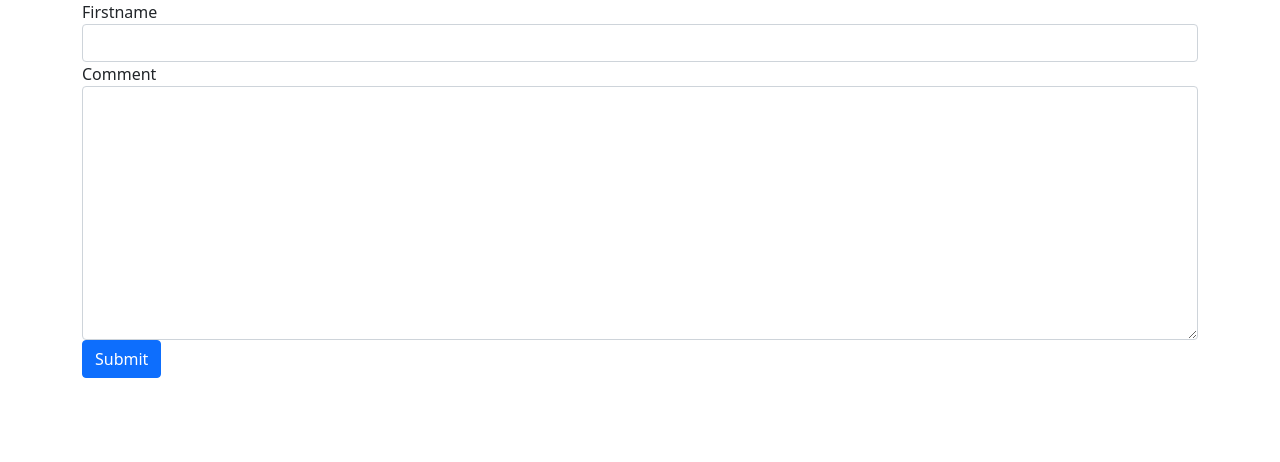
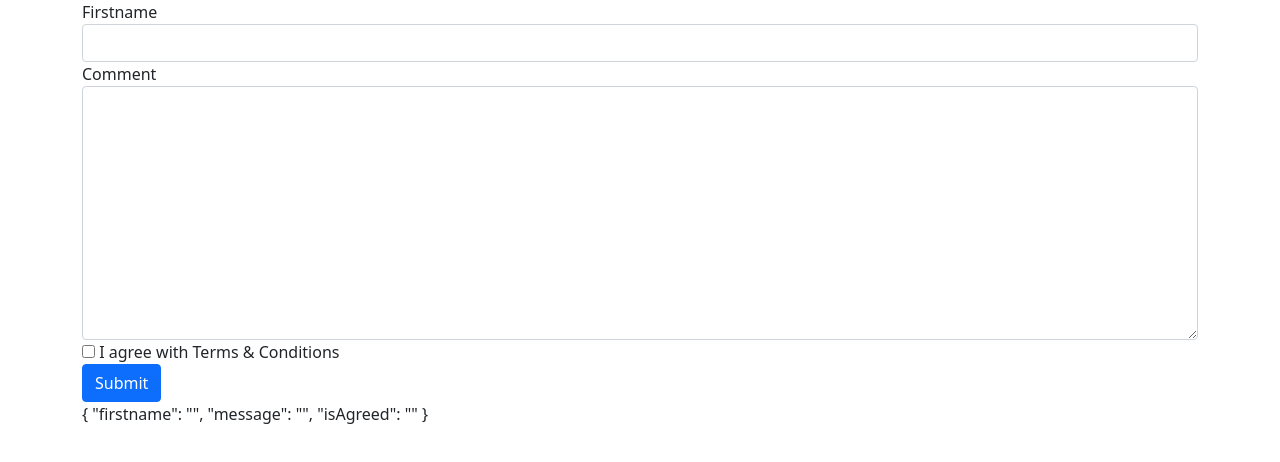
Before and after one commit to fbozas/angular-app, an Angular app: page / in a window 1280 px wide. Shown: the top 462 px of the page. Built offline with nearby package versions, Linux system fonts and the light colour scheme.

Commit message:
Working with checkboxes

```diff
--- a/src/app/contact-form/contact-form.component.html
+++ b/src/app/contact-form/contact-form.component.html
@@ -36,7 +36,19 @@
 
         </textarea>
     </div>
+    <div class="checkbox">
+        <label for="">
+            <input
+                type="checkbox"
+                ngModel
+                name="isAgreed"
+                #isAgreed="ngModel">
+                I agree with Terms & Conditions
+        </label>
+    </div>
     <button class="btn btn-primary">
         Submit
     </button>
 </form>
+
+<p>{{f.value | json}}</p>
--- a/src/app/contact-form/contact-form.component.ts
+++ b/src/app/contact-form/contact-form.component.ts
@@ -12,5 +12,6 @@ export class ContactFormComponent{
 
   submit(f: any){
     console.log(f);
+    console.log(f.value);
   }
 }
```
